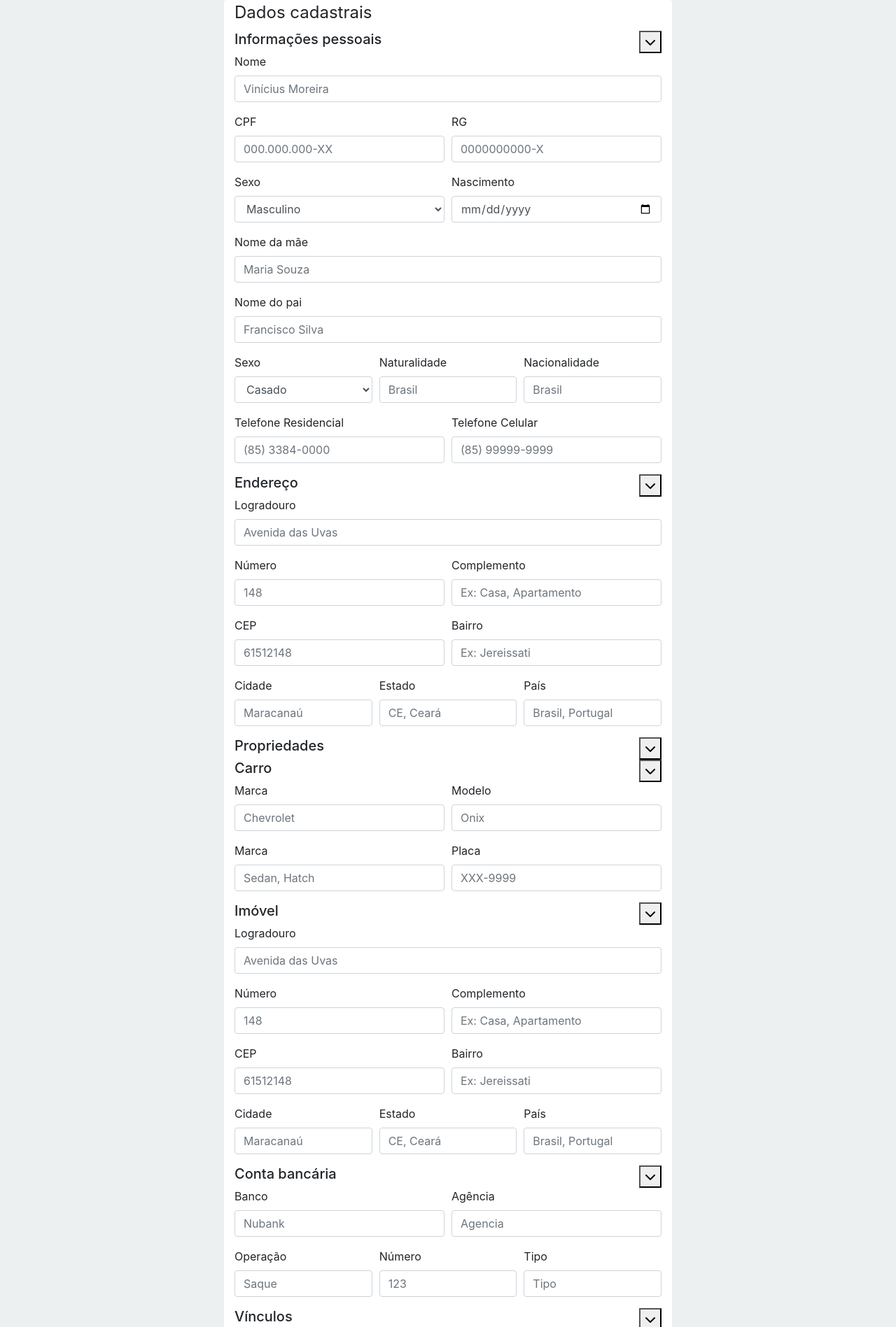
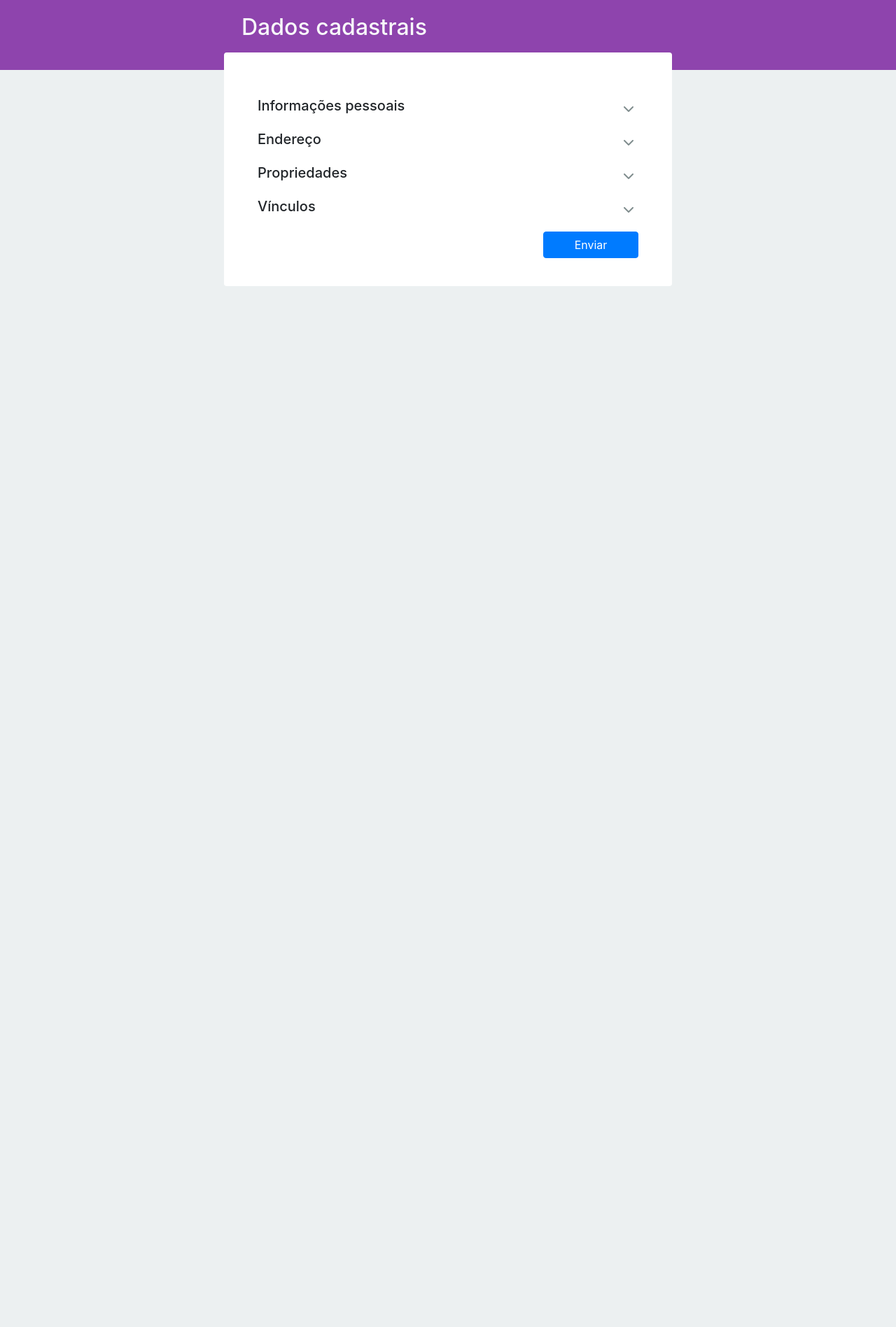
Before and after one commit to vinicius7m/FormularioBootstrap, a plain HTML site: page index.html in a window 1280 px wide. Shown: the top 1897 px of the page at 70% size. After the commit the page ends 800 px from the top, so only its background shows below. Drawn offline with nearby package versions, Linux system fonts and the light colour scheme.

Commit message:
Adicionando a div colapsável quando clicar no botão

```diff
--- a/index.html
+++ b/index.html
@@ -12,17 +12,22 @@
 
 <body>
 
-  <main class="container col-md-6 rounded">
+  <nav>
+    <div class="container col-md-6">
+      <div class="d-flex align-items-end">
+        <h2 class="text-light">Dados cadastrais</h2>
+      </div>
+    </div>
+  </nav>
+
+  <main class="container col-md-6 px-5 pt-5 pb-4 rounded">
     <form action="https://www.w3schools.com/action_page.php" method="POST">
-      <fieldset>
-        <legend>Dados cadastrais</legend>
-
-        <article>
+        <article class="my-3">
           <div class="d-flex justify-content-between">
             <h5>Informações pessoais</h5>
-            <button type="button"><i class="fa-solid fa-chevron-down"></i></button>
+            <button type="button" data-toggle="collapse" data-target="#collapse-form-person-data"><i class="fa-solid fa-chevron-down"></i></button>
           </div>
-          <section>
+          <section class="collapse" id="collapse-form-person-data">
 
             <div class="form-group">
               <label for="name">Nome</label>
@@ -160,12 +165,12 @@
           </section>
         </article>
 
-        <article>
+        <article class="my-3">
           <div class="d-flex justify-content-between">
             <h5>Endereço</h5>
-            <button type="button"><i class="fa-solid fa-chevron-down"></i></button>
+            <button data-toggle="collapse" data-target="#collapse-form-address" type="button"><i class="fa-solid fa-chevron-down"></i></button>
           </div>
-          <section>
+          <section class="collapse" id="collapse-form-address">
 
             <div class="form-group">
               <label for="patio">Logradouro</label>
@@ -257,18 +262,18 @@
           </section>
         </article>
 
-        <article>
+        <article class="my-3">
           <div class="d-flex justify-content-between">
             <h5>Propriedades</h5>
-            <button type="button"><i class="fa-solid fa-chevron-down"></i></button>
+            <button data-toggle="collapse" data-target="#collapse-form-properties" type="button"><i class="fa-solid fa-chevron-down"></i></button>
           </div>
-          <section>
-            <article>
+          <section class="collapse" id="collapse-form-properties">
+            <article class="my-3">
               <div class="d-flex justify-content-between">
                 <h5>Carro</h5>
-                <button type="button"><i class="fa-solid fa-chevron-down"></i></button>
+                <button data-toggle="collapse" data-target="#collapse-form-car" type="button" ><i class="fa-solid fa-chevron-down"></i></button>
               </div>
-              <section>
+              <section class="collapse" id="collapse-form-car">
                 <div class="form-row">
                   <div class="col-md-6 mb-3">
                     <label for="brand_car">Marca</label>
@@ -315,12 +320,12 @@
                 </div>
               </section>
             </article>
-            <article>
+            <article class="my-3">
               <div class="d-flex justify-content-between">
                 <h5>Imóvel</h5>
-                <button type="button"><i class="fa-solid fa-chevron-down"></i></button>
+                <button data-toggle="collapse" data-target="#collapse-form-property" type="button"><i class="fa-solid fa-chevron-down"></i></button>
               </div>
-              <section>
+              <section class="collapse" id="collapse-form-property">
                 <div class="form-group">
                   <label for="patio_property">Logradouro</label>
                   <input
@@ -410,12 +415,12 @@
                 </div>
               </section>
             </article>
-            <article>
+            <article class="my-3">
               <div class="d-flex justify-content-between">
                 <h5>Conta bancária</h5>
-                <button type="button"><i class="fa-solid fa-chevron-down"></i></button>
+                <button data-toggle="collapse" data-target="#collapse-form-account-bank" type="button"><i class="fa-solid fa-chevron-down"></i></button>
               </div>
-              <section>
+              <section class="collapse" id="collapse-form-account-bank">
                 <div class="form-row">
                   <div class="col-md-6 mb-3">
                     <label for="bank">Banco</label>
@@ -475,18 +480,18 @@
           </section>
         </article>
 
-        <article>
+        <article class="my-3">
           <div class="d-flex justify-content-between">
             <h5>Vínculos</h5>
-            <button type="button"><i class="fa-solid fa-chevron-down"></i></button>
+            <button data-toggle="collapse" data-target="#collapse-form-links" type="button"><i class="fa-solid fa-chevron-down"></i></button>
           </div>
-          <section>
-            <article>
+          <section class="collapse" id="collapse-form-links">
+            <article class="my-3">
               <div class="d-flex justify-content-between">
                 <h5>Último emprego</h5>
-                <button type="button"><i class="fa-solid fa-chevron-down"></i></button>
+                <button data-toggle="collapse" data-target="#collapse-form-last-job" type="button"><i class="fa-solid fa-chevron-down"></i></button>
               </div>
-              <section>
+              <section class="collapse" id="collapse-form-last-job">
                 <div class="form-row">
                   <div class="col-md-6 mb-3">
                     <label for="corporate_year">Ano</label>
@@ -586,12 +591,12 @@
                 </div>
               </section>
             </article>
-            <article>
+            <article class="my-3">
               <div class="d-flex justify-content-between">
                 <h5>Partipação societária</h5>
-                <button type="button"><i class="fa-solid fa-chevron-down"></i></button>
+                <button data-toggle="collapse" data-target="#collapse-form-equity" type="button"><i class="fa-solid fa-chevron-down"></i></button>
               </div>
-              <section>
+              <section class="collapse" id="collapse-form-equity">
                 <div class="form-group">
                   <label for="corporate_name">Razão Social</label>
                   <input
@@ -659,8 +664,9 @@
             </article>
           </section>
         </article>
-
-      </fieldset>
+        <div class="d-flex justify-content-end">
+          <button class="btn btn-primary mb-3 col-3" type="submit">Enviar</button>
+        </div>
     </form>
   </main>
 
--- a/style.css
+++ b/style.css
@@ -2,11 +2,24 @@ html {
   height: 100%;
   width: 100%;
 }
-
+nav {
+  padding: 20px;
+  height: 100px;
+  width: 100%;
+  background-color: #8e44ad;
+}
 body {
   background-color: #ecf0f1 !important;
 }
 
 main {
+  margin-top: -25px;
   background-color: #fff;
 }
+
+button {
+  border-radius: 100%;
+  background: none;
+  border: none;
+  color: #7f8c8d;
+}
```
